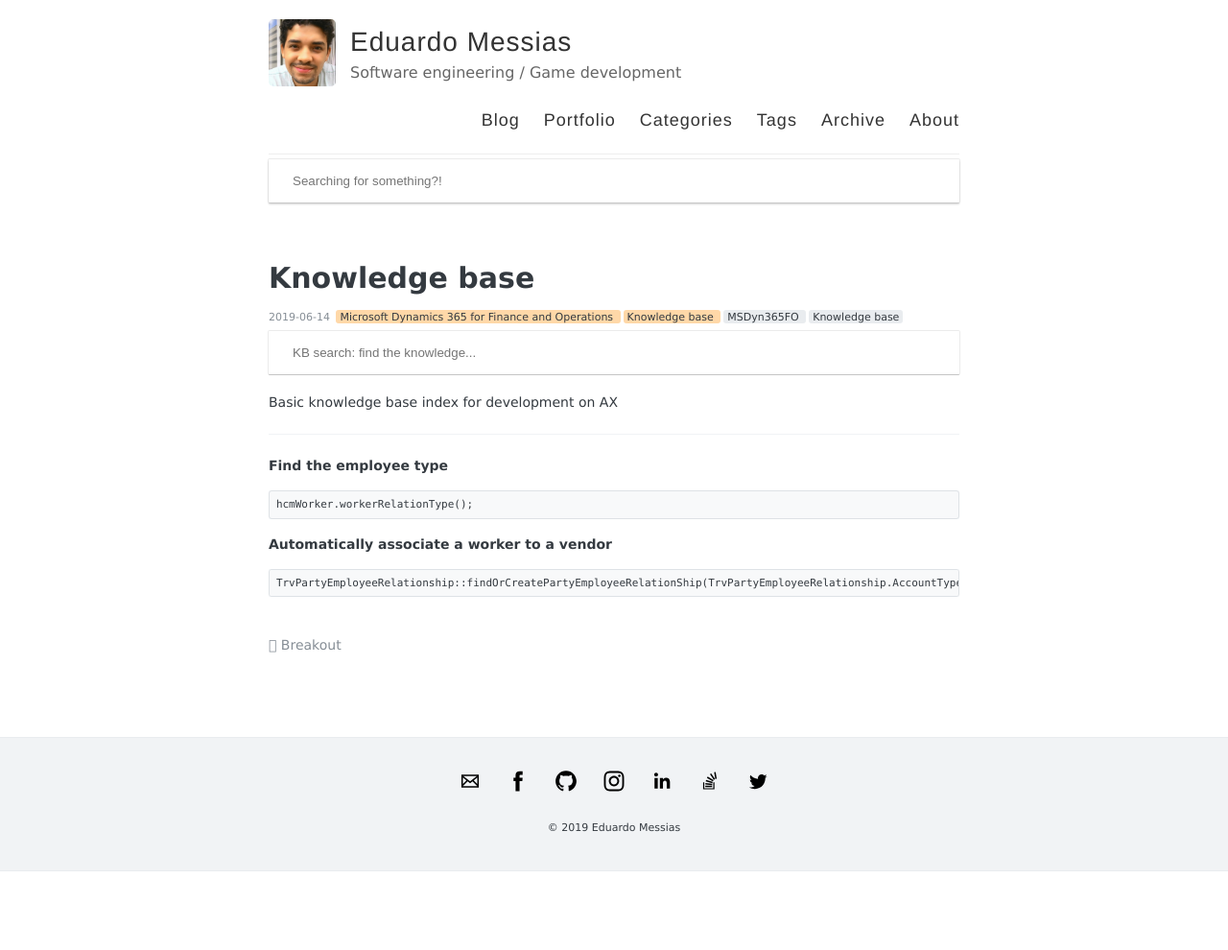
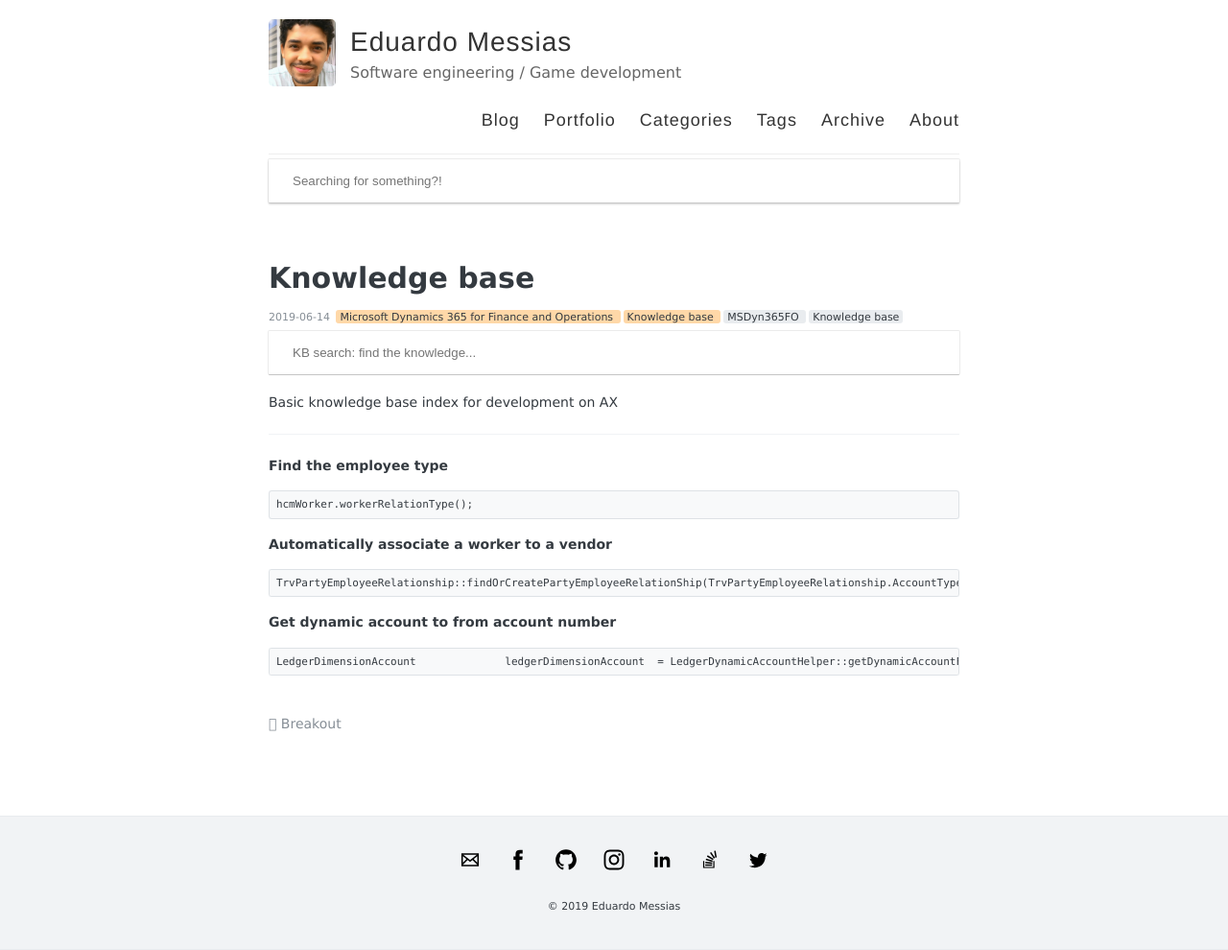
Before and after one commit to eduardomessias/eduardomessias.github.io, a Jekyll site: the page built from _posts/2019-06-14-ms-dyn-365-fo-knowledge-base.md, in a window 1280 px wide. Shown: the whole page at 96% size. Built offline with Jekyll 4.4.1, drawn with Linux system fonts in a browser that asks for light colours; before the commit the page ends 908 px from its top, so only the background shows below that.

Commit message:
Update 2019-06-14-ms-dyn-365-fo-knowledge-base.md

````diff
--- a/_posts/2019-06-14-ms-dyn-365-fo-knowledge-base.md
+++ b/_posts/2019-06-14-ms-dyn-365-fo-knowledge-base.md
@@ -22,3 +22,8 @@ hcmWorker.workerRelationType();
 ```
 TrvPartyEmployeeRelationship::findOrCreatePartyEmployeeRelationShip(TrvPartyEmployeeRelationship.AccountType, workerRecId, vendorDimension);
 ```
+
+**Get dynamic account to from account number**
+```
+LedgerDimensionAccount              ledgerDimensionAccount  = LedgerDynamicAccountHelper::getDynamicAccountFromAccountNumber(accountNum, LedgerAccountACType::Vend);
+```
````
